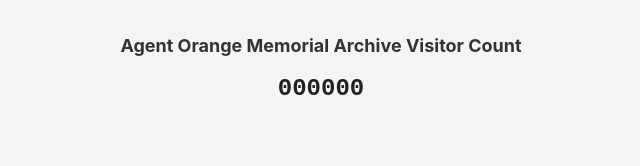
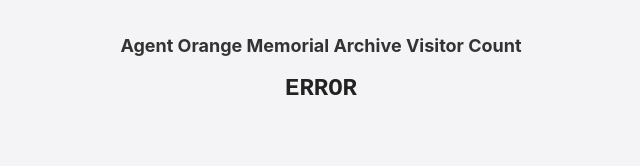
Before and after one commit to incdef1862-source/Community-Events, a plain HTML site: page index.html in a window 1280 px wide. Shown: the part 1790-1956 px from the top of the page, 319-959 px from the left. Drawn offline with Linux system fonts and the light colour scheme; no server answers.

Commit message:
Change visitor count error message to 'ERROR'

```diff
--- a/index.html
+++ b/index.html
@@ -298,7 +298,7 @@ fetch('https://api.countapi.xyz/hit/agent-orange-memorial-laredo-2026/homepage')
       String(data.value).padStart(6, '0');
   })
   .catch(() => {
-    document.getElementById('visitor-count').innerText = '000000';
+    document.getElementById('visitor-count').innerText = 'ERROR';
   });
 </script>
 <footer>
```
